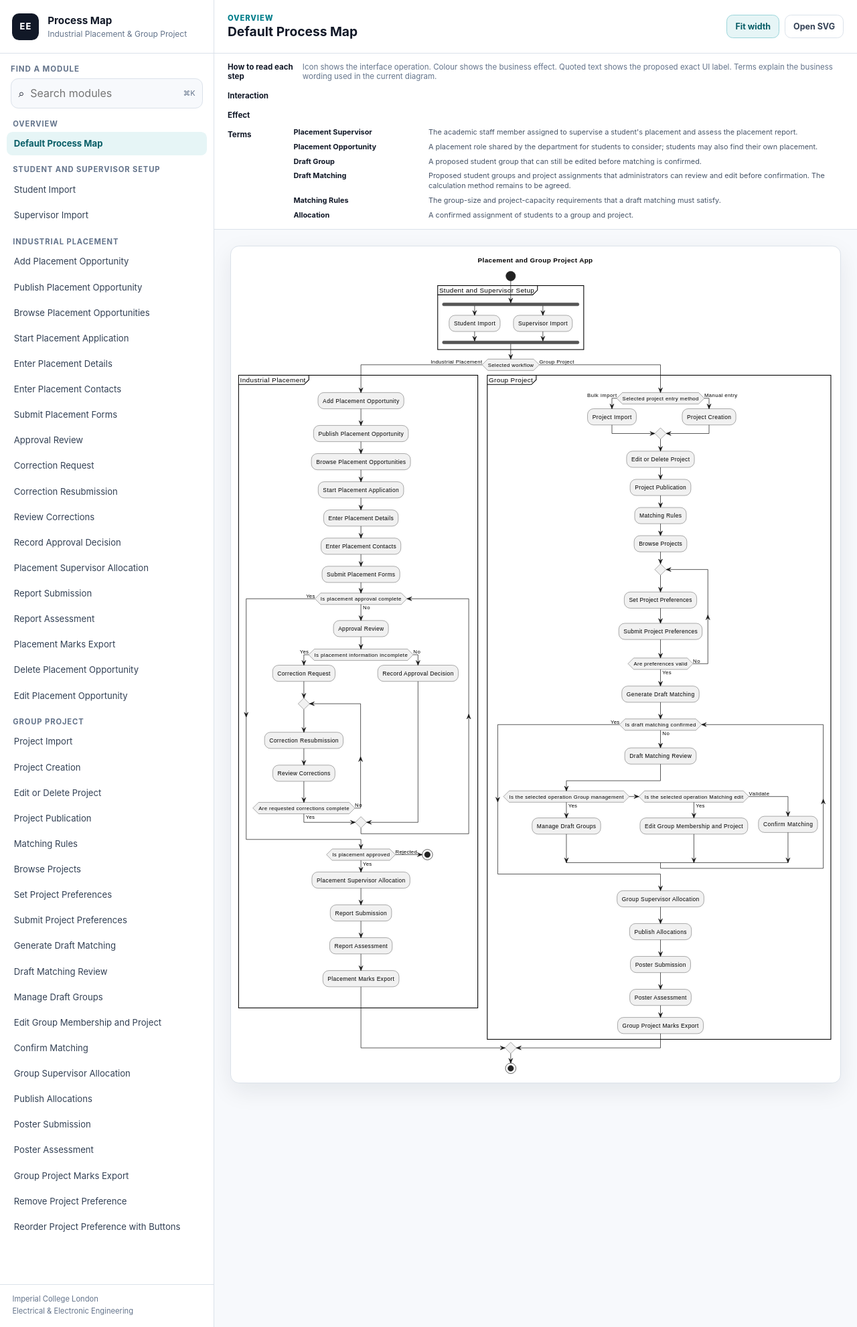
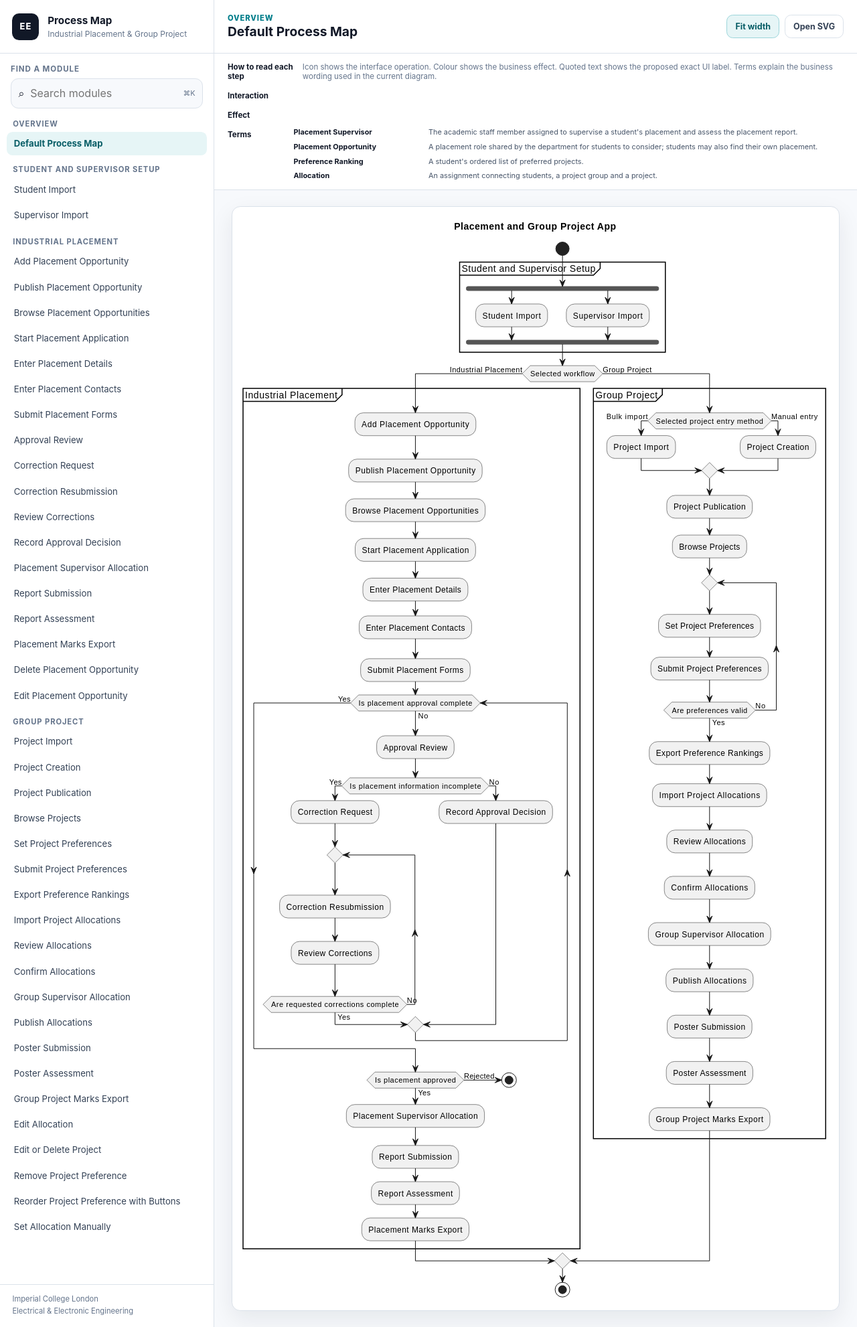
Before and after one commit to sdflkjssl/sdflkjssl.github.io, a Jekyll site: the page industrial-placement-group-project/index.html, which Jekyll copies as it is, in a window 1280 px wide. Shown: the whole page at 67% size. Built offline with Jekyll 4.4.1, drawn with Linux system fonts in a browser that asks for light colours.

Commit message:
Update project allocation process

```diff
--- a/industrial-placement-group-project/app.js
+++ b/industrial-placement-group-project/app.js
@@ -75,22 +75,6 @@ const termDefinitions = [
     meaning: "The ordered list of placement administrators who must review a placement.",
   },
   {
-    term: "Draft Group",
-    meaning: "A proposed student group that can still be edited before matching is confirmed.",
-  },
-  {
-    term: "Draft Matching",
-    meaning: "Proposed student groups and project assignments that administrators can review and edit before confirmation. The calculation method remains to be agreed.",
-  },
-  {
-    term: "Matching Rules",
-    meaning: "The group-size and project-capacity requirements that a draft matching must satisfy.",
-  },
-  {
-    term: "Matching Status",
-    meaning: "Whether a student and project are Matched, Unmatched or affected by a Rule Error in the draft matching.",
-  },
-  {
     term: "Student Capacity",
     meaning: "The maximum number of students that can be assigned to a project.",
   },
@@ -107,12 +91,28 @@ const termDefinitions = [
     meaning: "A student's ordered list of preferred projects.",
   },
   {
+    term: "Preference Rankings Spreadsheet",
+    meaning: "The spreadsheet exported from submitted student project preferences for offline allocation processing.",
+  },
+  {
+    term: "Allocation Spreadsheet",
+    meaning: "The spreadsheet produced by the offline allocation process and imported into the app.",
+  },
+  {
+    term: "Group ID",
+    meaning: "The identifier used to keep students assigned to the same project group together.",
+  },
+  {
+    term: "Allocation Status",
+    meaning: "Whether a project allocation is Draft, Confirmed or Published.",
+  },
+  {
     term: "Preference Window",
     meaning: "The period during which students can submit project preferences.",
   },
   {
     term: "Allocation",
-    meaning: "A confirmed assignment of students to a group and project.",
+    meaning: "An assignment connecting students, a project group and a project.",
   },
 ];
 
--- a/industrial-placement-group-project/index.html
+++ b/industrial-placement-group-project/index.html
@@ -11,7 +11,7 @@
   <meta property="og:url" content="https://sdflkjssl.github.io/industrial-placement-group-project/">
   <title>Industrial Placement &amp; Group Project Process Map</title>
   <link rel="stylesheet" href="styles.css?stakeholder-terms">
-  <script src="app.js?explicit-fields" defer></script>
+  <script src="app.js?allocation-import" defer></script>
 </head>
 <body>
   <div class="app-shell">
```
Also changed, not shown: industrial-placement-group-project/diagrams/group-project/allocation-confirmation.svg (added), industrial-placement-group-project/diagrams/group-project/allocation-editing.svg (added), industrial-placement-group-project/diagrams/group-project/allocation-import.svg (added), industrial-placement-group-project/diagrams/group-project/allocation-review.svg (added), industrial-placement-group-project/diagrams/group-project/automatic-matching.svg (deleted), industrial-placement-group-project/diagrams/group-project/draft-group-management.svg (deleted), industrial-placement-group-project/diagrams/group-project/draft-matching-review.svg (deleted), industrial-placement-group-project/diagrams/group-project/manual-allocation.svg (added), industrial-placement-group-project/diagrams/group-project/matching-configuration.svg (deleted), industrial-placement-group-project/diagrams/group-project/matching-validation-and-confirmation.svg (deleted), industrial-placement-group-project/diagrams/group-project/membership-and-project-editing.svg (deleted), industrial-placement-group-project/diagrams/group-project/preference-export.svg (added), industrial-placement-group-project/diagrams/overview.svg, industrial-placement-group-project/manifest.json.
